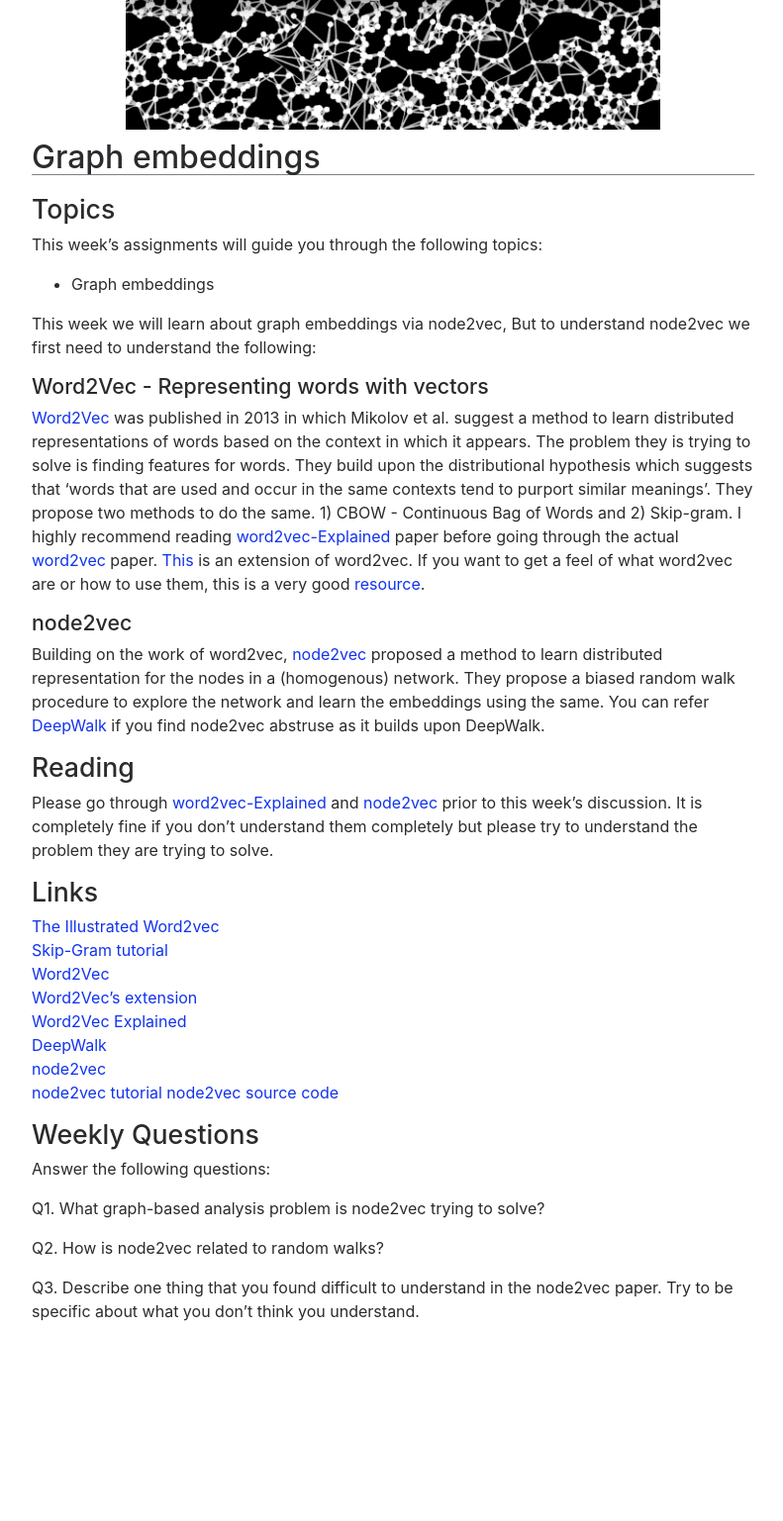
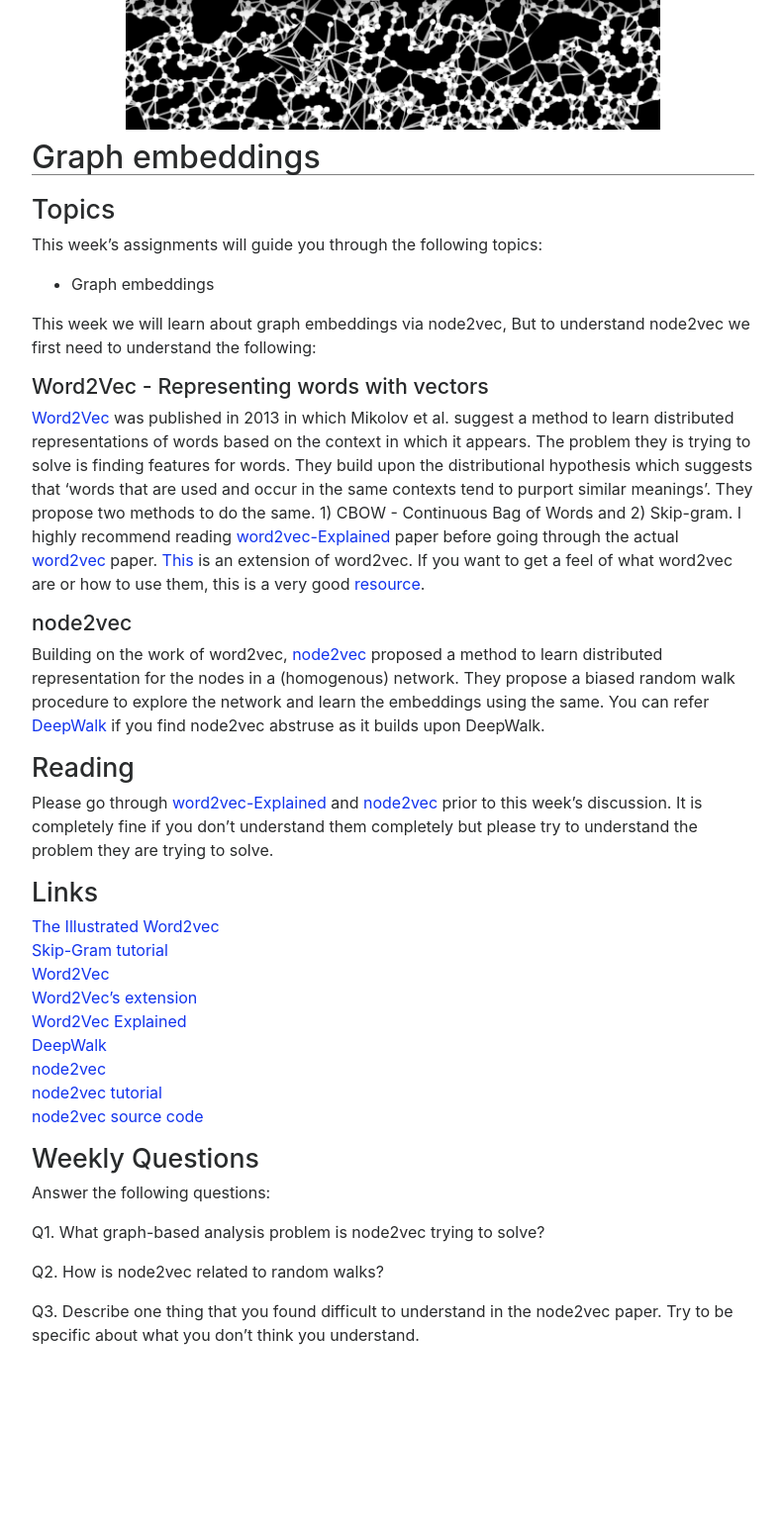
Before and after one commit to gmishne/capstone-graph-2022, a Jekyll site: the page built from weeks/04-Graph-Methods-II.md, in a window 1280 px wide. Shown: the whole page at 99% size, without its empty margins (243-1034 px from the left). Built offline with Jekyll 4.4.1, drawn with Linux system fonts in a browser that asks for light colours; nearby versions of some CDN libraries; before the commit the page ends 1513 px from its top, so only the background shows below that.

```diff
--- a/weeks/04-Graph-Methods-II.md
+++ b/weeks/04-Graph-Methods-II.md
@@ -32,7 +32,7 @@ Please go through  [word2vec-Explained](https://arxiv.org/pdf/1402.3722.pdf) and
 [Word2Vec Explained](https://arxiv.org/pdf/1402.3722.pdf)\
 [DeepWalk](https://arxiv.org/pdf/1403.6652.pdf)\
 [node2vec](https://arxiv.org/pdf/1607.00653.pdf)\
-[node2vec tutorial](https://towardsdatascience.com/node2vec-embeddings-for-graph-data-32a866340fef)
+[node2vec tutorial](https://towardsdatascience.com/node2vec-embeddings-for-graph-data-32a866340fef)\
 [node2vec source code](https://pytorch-geometric.readthedocs.io/en/latest/_modules/torch_geometric/nn/models/node2vec.html)
 
 ## Weekly Questions
```
